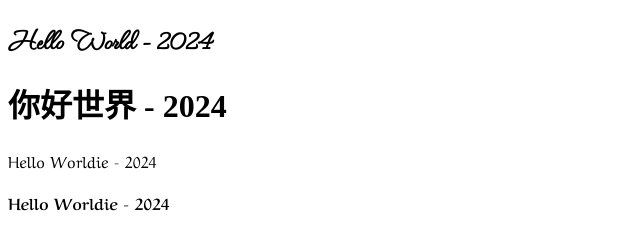
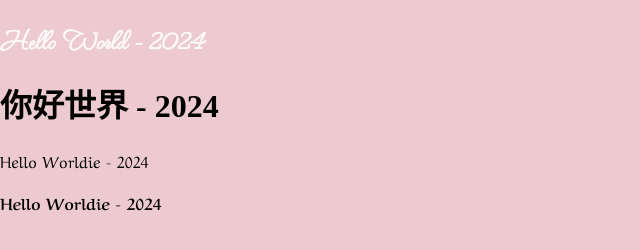
Before and after one commit to liulc006/wedding-inv, a React app: page / in a window 1280 px wide. Shown: the whole page, without its empty margins (0-640 px from the left). Built offline with nearby package versions, Linux system fonts and the light colour scheme; a web font is replaced by a local one.

Commit message:
color in css + title id

```diff
--- a/public/stylesheet.css
+++ b/public/stylesheet.css
@@ -30,5 +30,11 @@
 }
 
 body {
-    margin: none;
+    margin: 0;
+    background-color: var(--light-pink);
 }
+
+#title {
+    font-family: 'Waterfall';
+    color: var(--bright-white);
+}
--- a/src/component/App.js
+++ b/src/component/App.js
@@ -4,7 +4,7 @@ const App = () => {
     return (
         <>
             <div>
-                <h1 className="title" style={{fontFamily:'Waterfall'}}>Hello World - 2024</h1>
+                <h1 className="title" id="title">Hello World - 2024</h1>
                 <h1 className="title" style={{fontFamily:'Ma Shan Zheng'}}>你好世界 - 2024</h1>
                 <p className="title" style={{fontFamily:'Aref Ruqaa'}}>Hello Worldie - 2024</p>
                 <p className="title" style={{fontFamily:'Aref Ruqaa', fontWeight:'bold'}}>Hello Worldie - 2024</p>
```
